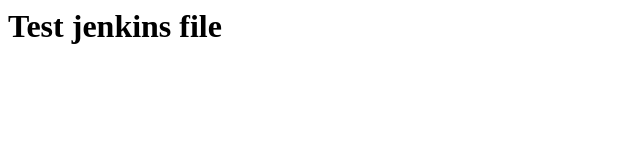
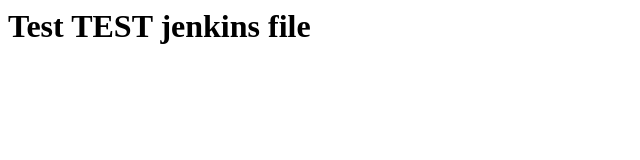
Before and after one commit to gurudattakg/myweb, a plain HTML site: page index.html in a window 1280 px wide. Shown: the whole page, without its empty margins (0-640 px from the left). Drawn offline with Linux system fonts and the light colour scheme.

Commit message:
to jenkins

```diff
--- a/index.html
+++ b/index.html
@@ -1 +1 @@
-<h1> Test jenkins file </h1>
+<h1> Test TEST jenkins file </h1>
```
